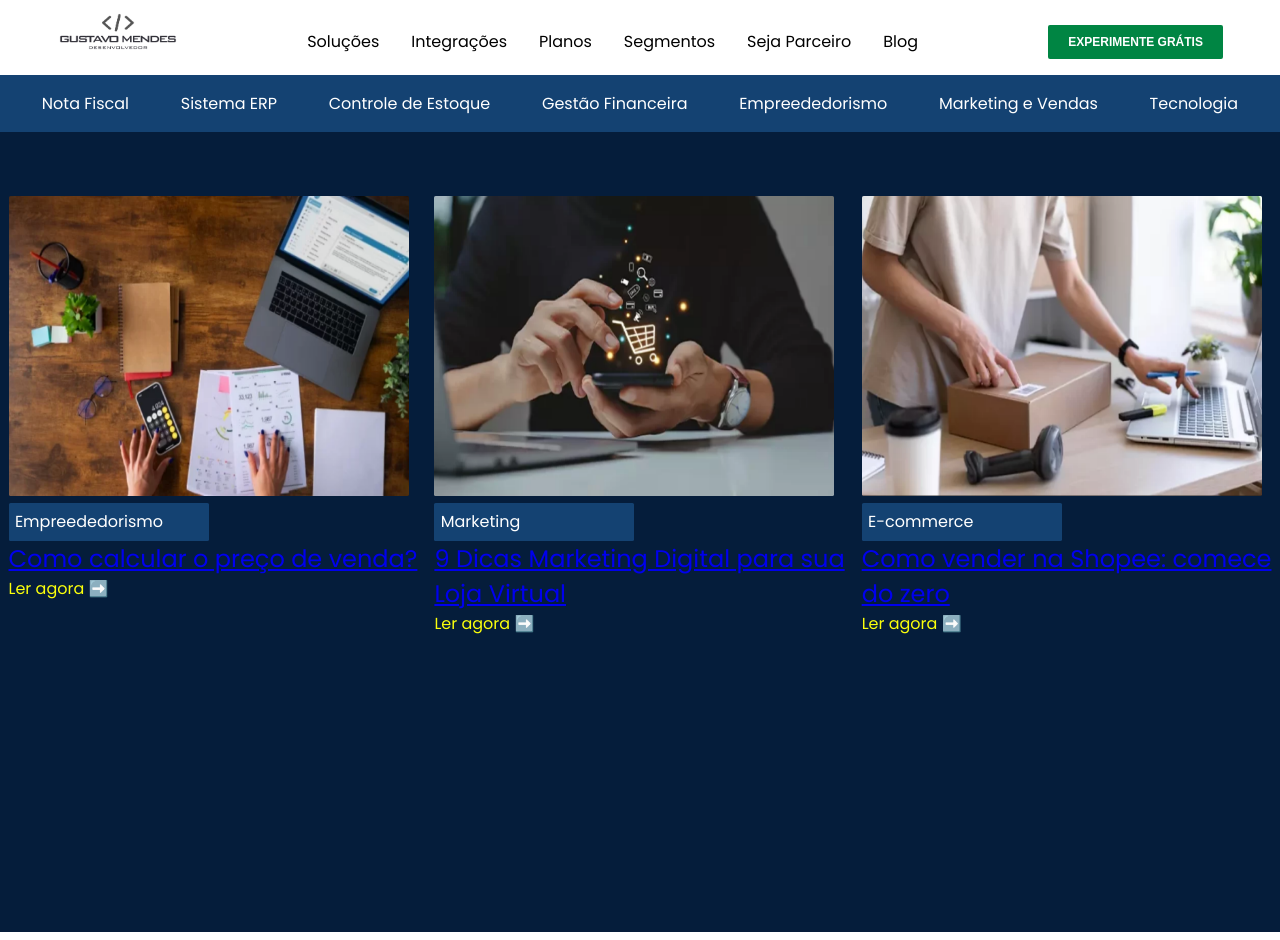
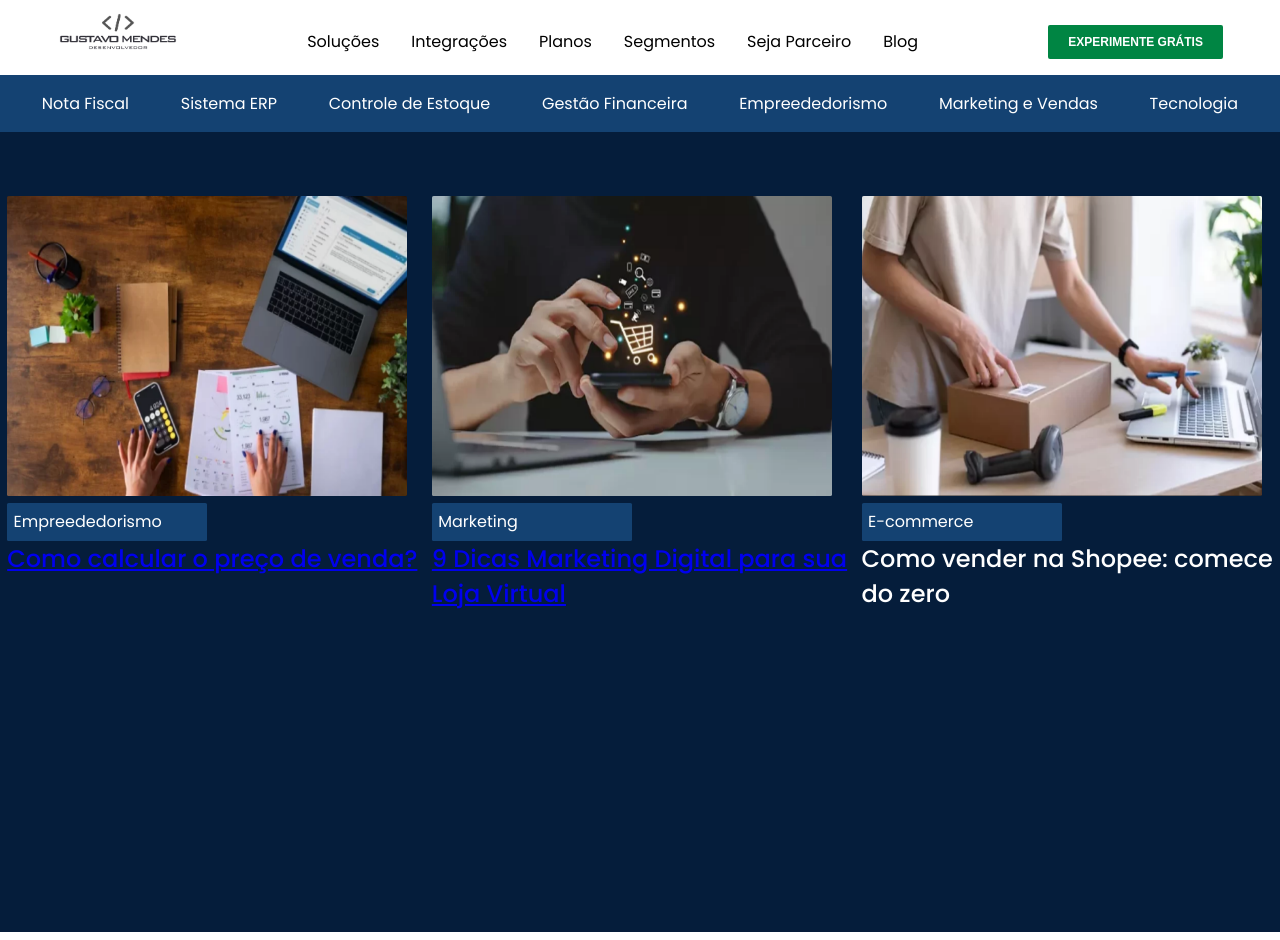
Before and after one commit to GustavoRMendes/sistema-de-cotacao, a Next.js app: page /blog in a window 1280 px wide. Built offline with nearby package versions, Linux system fonts and the light colour scheme.

Commit message:
index css

```diff
--- a/src/app/blog/Blog.module.css
+++ b/src/app/blog/Blog.module.css
@@ -1,3 +1,6 @@
+
+@import url('https://fonts.googleapis.com/css2?family=Open+Sans:ital,wght@0,300..800;1,300..800&family=Poppins:ital,wght@0,100;0,200;0,300;0,400;0,500;0,600;0,700;0,800;0,900;1,100;1,200;1,300;1,400;1,500;1,600;1,700;1,800;1,900&family=Roboto:ital,wght@0,100;0,300;0,400;0,500;0,700;0,900;1,100;1,300;1,400;1,500;1,700;1,900&display=swap')
+;
 .subtitle {
   background-color: #144272;
   padding: 1rem;
@@ -30,9 +33,8 @@
   font-weight: 500;
   font-size: 1.5rem;
 }
-
-.link{
+.a{
+  color:white;
+  font-family: 'Poppins';
   text-decoration: none;
-  color: rgb(251, 255, 12);
-
 }
--- a/src/app/blog/page.tsx
+++ b/src/app/blog/page.tsx
@@ -25,7 +25,7 @@ export default function BlogPage () {
           </Link>
           <p className={styles.paragraph}>Empreededorismo</p>
           <h3 className={styles.titleCard}> <a href='https://www.sebrae-sc.com.br/blog/como-calcular-o-preco-de-um-produto' target='_blank'> Como calcular o preço de venda? </a> </h3>
-          <a href='https://www.sebrae-sc.com.br/blog/como-calcular-o-preco-de-um-produto' className={styles.link} target='_blank'>Ler agora ➡️ </a>
+
         </div>
         <div>
           <Link href='/'>
@@ -33,7 +33,7 @@ export default function BlogPage () {
           </Link>
             <p className={styles.paragraph}>Marketing</p>
             <h3 className={styles.titleCard}> <a href="https://www.mlabs.com.br/blog/marketing-digital-para-ecommerce" target='_blank'>9 Dicas Marketing Digital para sua <br />Loja Virtual</a></h3>
-            <a href="https://www.mlabs.com.br/blog/marketing-digital-para-ecommerce" className={styles.link} target='_blank' >Ler agora ➡️</a>
+
         </div>
         <div>
           <Link href='/'>
@@ -41,8 +41,7 @@ export default function BlogPage () {
           </Link>
             <p className={styles.paragraph}>E-commerce</p>
 
-            <h3 className={styles.titleCard}> <a href="https://seller.shopee.com.br/edu/article/13388/como-comeco-a-vender-na-shopee" target='_blank'>Como vender na Shopee: comece <br /> do zero </a></h3>
-            <a href="https://seller.shopee.com.br/edu/article/13388/como-comeco-a-vender-na-shopee" className={styles.link} target='_blank'>Ler agora ➡️</a>
+            <h3 className={styles.titleCard}> <a href="https://seller.shopee.com.br/edu/article/13388/como-comeco-a-vender-na-shopee" target='_blank' className={styles.a}>Como vender na Shopee: comece <br /> do zero </a></h3>
         </div>
       </main>
 
```
